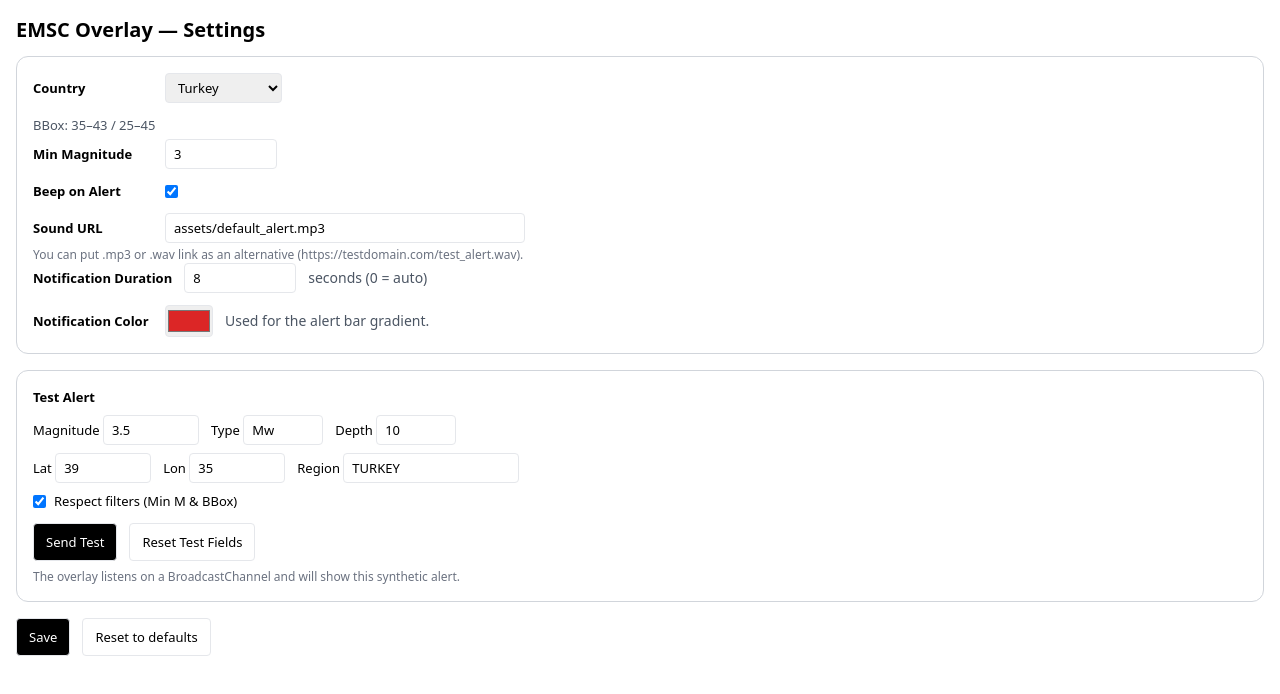
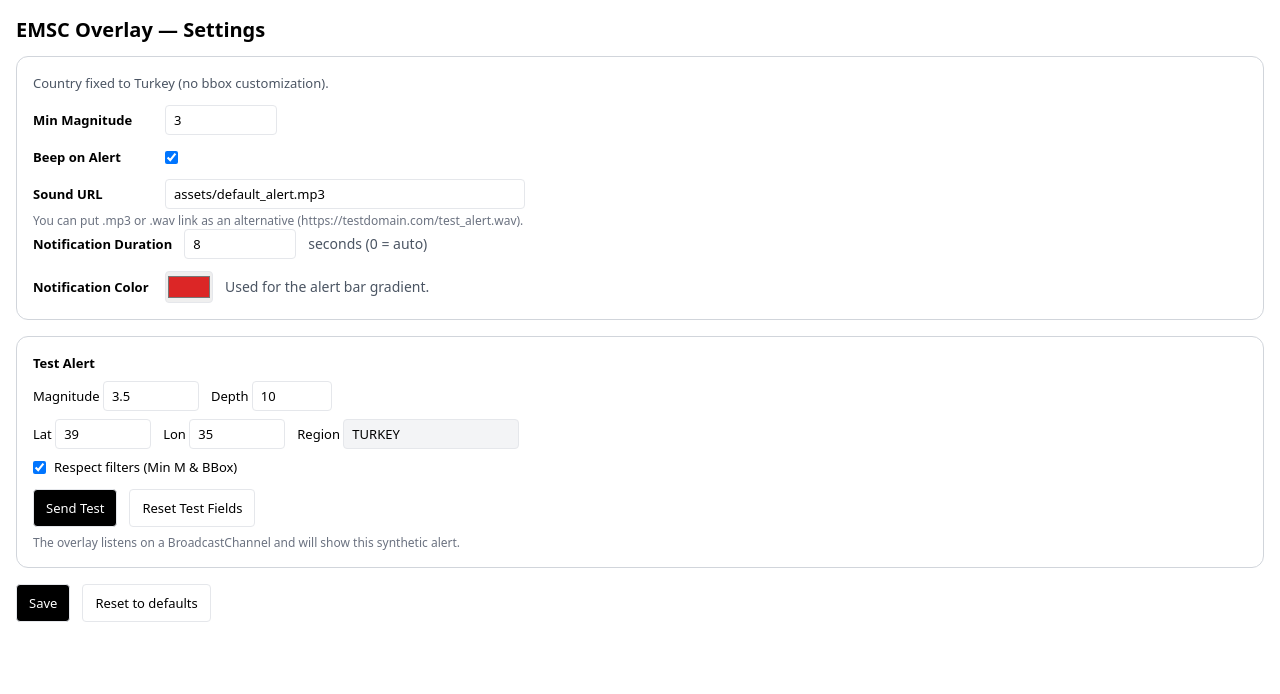
Before and after one commit to anilized/obs-earthquake-overlay, a React (Vite) app: page /#/settings in a window 1280 px wide. Shown: the top 694 px of the page. Built offline with nearby package versions, Linux system fonts and the light colour scheme.

Commit message:
removed unnecessary fields and sound is match with duration.

```diff
--- a/src/lib/config.ts
+++ b/src/lib/config.ts
@@ -1,17 +1,11 @@
-export type Country = 'Turkey' | 'Greece' | 'Italy' | 'Bulgaria' | 'Romania' | 'CustomBBox'
+export type Country = 'Turkey'
 export type BBox = { latMin: number; latMax: number; lonMin: number; lonMax: number }
 
-export const BOXES: Record<Exclude<Country, 'CustomBBox'>, BBox> = {
+export const BOXES: Record<Country, BBox> = {
   Turkey:   { latMin: 35, latMax: 43, lonMin: 25, lonMax: 45 },
-  Greece:   { latMin: 34, latMax: 42, lonMin: 19, lonMax: 29 },
-  Italy:    { latMin: 36, latMax: 47, lonMin: 6,  lonMax: 19 },
-  Bulgaria: { latMin: 41, latMax: 45, lonMin: 22, lonMax: 29 },
-  Romania:  { latMin: 43, latMax: 49, lonMin: 20, lonMax: 30 },
 };
 
 export type Settings = {
-  country: Country;
-  bbox: BBox;
   minMag: number;
   beep: boolean;
   soundUrl: string; // relative (assets/default_alert.mp3) or https://...
@@ -24,8 +18,6 @@ export const CONFIG_KEY = 'emscDockConfigV2';
 export const chan = new BroadcastChannel('emsc-quake');
 
 export const defaultSettings: Settings = {
-  country: 'Turkey',
-  bbox: BOXES.Turkey,
   minMag: 3.0,
   beep: true,
   soundUrl: 'assets/default_alert.mp3',
@@ -37,22 +29,9 @@ export function loadSettings(): Settings {
   try {
     const raw = localStorage.getItem(CONFIG_KEY);
     if (!raw) return defaultSettings;
-    const s = JSON.parse(raw) as Partial<Settings> & { bbox?: Partial<BBox> };
-
-    const country = (s.country ?? defaultSettings.country) as Country;
-    const bbox: BBox =
-      country === 'CustomBBox'
-        ? {
-            latMin: Number(s.bbox?.latMin ?? 35),
-            latMax: Number(s.bbox?.latMax ?? 43),
-            lonMin: Number(s.bbox?.lonMin ?? 25),
-            lonMax: Number(s.bbox?.lonMax ?? 45),
-          }
-        : BOXES[country] ?? BOXES.Turkey;
+    const s = JSON.parse(raw) as any;
 
     return {
-      country,
-      bbox,
       minMag: Number(s.minMag ?? defaultSettings.minMag),
       beep: typeof s.beep === 'boolean' ? s.beep : defaultSettings.beep,
       soundUrl: s.soundUrl ?? defaultSettings.soundUrl,
--- a/src/pages/Overlay.tsx
+++ b/src/pages/Overlay.tsx
@@ -130,6 +130,7 @@ const soundSrc = useMemo(() => {
       a.pause()
       a.currentTime = 0
       a.src = soundSrc
+      a.loop = true
       void a.play().catch(() => {})
     } catch {}
   }, [alert, cfg.beep, soundSrc])
@@ -141,8 +142,19 @@ const soundSrc = useMemo(() => {
     const preferred = Number(cfg.displayDurationSec || 0) * 1000
     const keep = preferred > 0 ? preferred : (m >= 7 ? 12000 : m >= 6 ? 10000 : 8000)
     const t = setTimeout(() => setAlert(null), keep)
-    return () => clearTimeout(t)
+    const stop = setTimeout(() => {
+      const a = audioRef.current
+      if (a) { try { a.loop = false; a.pause() } catch {} }
+    }, keep)
+    return () => { clearTimeout(t); clearTimeout(stop) }
   }, [alert, cfg.displayDurationSec])
+
+  // stop audio when alert disappears (manual/early)
+  useEffect(() => {
+    if (alert) return
+    const a = audioRef.current
+    if (a) { try { a.loop = false; a.pause() } catch {} }
+  }, [alert])
 
   // UI bits
   const m = Number(alert?.mag ?? 0)
@@ -158,8 +170,8 @@ const soundSrc = useMemo(() => {
   const gradFrom = `rgba(${r}, ${g}, ${b}, 0.35)`
   const gradTo = `rgba(${r}, ${g}, ${b}, 0.28)`
   const timeStr = alert?.time ? new Date(alert!.time).toLocaleString() : ''
-  const subtitle = alert ? `M${m.toFixed(1)} ${alert.magtype ?? ''}`.trim() : ''
-  const title = alert ? `${cityLine || (alert.flynn_region ?? 'Türkiye')} • ${alert.depth ?? '?'} km` : ''
+  const subtitle = alert ? `M${m.toFixed(1)} Mw` : ''
+  const title = alert ? `${cityLine || 'TURKEY'} • ${alert.depth ?? '?'} km` : ''
   const coords = alert ? `(${Number(alert.lat).toFixed(2)}, ${Number(alert.lon).toFixed(2)})` : ''
 
   return (
--- a/src/pages/Settings.tsx
+++ b/src/pages/Settings.tsx
@@ -1,9 +1,8 @@
 import React, { useMemo, useState } from 'react'
-import { BOXES, BBox, defaultSettings, loadSettings, saveSettings, chan } from '../lib/config'
+import { BOXES, defaultSettings, loadSettings, saveSettings, chan } from '../lib/config'
 
 type TestForm = {
   mag: number
-  magtype: string
   depth: number
   lat: number
   lon: number
@@ -85,35 +84,30 @@ export default function Settings() {
   const [s, setS] = useState(loadSettings)
   const toast = useToast()
 
-  // Lock default bbox preview to the chosen country (or custom values)
-  const bboxFromCountry = useMemo(() => {
-    return s.country === 'CustomBBox' ? s.bbox : BOXES[s.country] || BOXES.Turkey
-  }, [s.country, s.bbox])
+  // Fixed to Turkey
+  const bboxTurkey = BOXES.Turkey
 
   const update = <K extends keyof typeof s>(k: K, v: (typeof s)[K]) => setS({ ...s, [k]: v })
-  const setBBox = (p: Partial<BBox>) => update('bbox', { ...s.bbox, ...p })
 
   const onSave = () => {
     const payload = {
       ...s,
       minMag: Number(s.minMag) || 0,
-      bbox: s.country === 'CustomBBox' ? s.bbox : (BOXES[s.country] || BOXES.Turkey),
     }
     saveSettings(payload)
     toast.show('success', 'Saved ✓ Settings updated.')
   }
 
   // --- TEST FORM (prefill center of bbox) ---
-  const midLat = (bboxFromCountry.latMin + bboxFromCountry.latMax) / 2
-  const midLon = (bboxFromCountry.lonMin + bboxFromCountry.lonMax) / 2
+  const midLat = (bboxTurkey.latMin + bboxTurkey.latMax) / 2
+  const midLon = (bboxTurkey.lonMin + bboxTurkey.lonMax) / 2
 
   const [test, setTest] = useState<TestForm>({
     mag: Math.max(3, Number(s.minMag) + 0.5),
-    magtype: 'Mw',
     depth: 10,
     lat: Number(midLat.toFixed(2)),
     lon: Number(midLon.toFixed(2)),
-    flynn_region: s.country === 'CustomBBox' ? 'CUSTOM' : (s.country.toUpperCase() as string),
+    flynn_region: 'TURKEY',
     respectFilters: true
   })
 
@@ -126,6 +120,7 @@ export default function Settings() {
         depth: Number(test.depth),
         lat: Number(test.lat),
         lon: Number(test.lon),
+        magtype: 'Mw',
       }
     })
     toast.show('info', 'Test alert sent → Check the Overlay.')
@@ -134,11 +129,10 @@ export default function Settings() {
   const resetTests = () => {
     setTest({
       mag: Math.max(3, Number(s.minMag) + 0.5),
-      magtype: 'Mw',
       depth: 10,
       lat: Number(midLat.toFixed(2)),
       lon: Number(midLon.toFixed(2)),
-      flynn_region: s.country === 'CustomBBox' ? 'CUSTOM' : (s.country.toUpperCase() as string),
+      flynn_region: 'TURKEY',
       respectFilters: true
     })
     toast.show('success', 'Test fields reset.')
@@ -156,31 +150,9 @@ export default function Settings() {
 
       {/* SETTINGS */}
       <section className="border border-gray-300 rounded-xl p-4 mb-4">
-        <div className="flex flex-wrap items-center gap-3 mb-3">
-          <label className="min-w-[120px] font-semibold">Country</label>
-          <select
-            className="px-2 py-1 border rounded"
-            value={s.country}
-            onChange={(e) => update('country', e.target.value as any)}
-          >
-            {Object.keys(BOXES).map(c => <option key={c}>{c}</option>)}
-            <option>CustomBBox</option>
-          </select>
+        <div className="text-gray-600 mb-3">
+          Country fixed to Turkey (no bbox customization).
         </div>
-
-        {s.country === 'CustomBBox' ? (
-          <div className="flex flex-wrap items-center gap-3 mb-2">
-            <label className="min-w-[120px] font-semibold">Custom BBox</label>
-            <div>latMin <input className="w-24 px-2 py-1 border rounded" type="number" step="0.1" value={s.bbox.latMin} onChange={(e)=>setBBox({latMin:Number(e.target.value)})} /></div>
-            <div>latMax <input className="w-24 px-2 py-1 border rounded" type="number" step="0.1" value={s.bbox.latMax} onChange={(e)=>setBBox({latMax:Number(e.target.value)})} /></div>
-            <div>lonMin <input className="w-24 px-2 py-1 border rounded" type="number" step="0.1" value={s.bbox.lonMin} onChange={(e)=>setBBox({lonMin:Number(e.target.value)})} /></div>
-            <div>lonMax <input className="w-24 px-2 py-1 border rounded" type="number" step="0.1" value={s.bbox.lonMax} onChange={(e)=>setBBox({lonMax:Number(e.target.value)})} /></div>
-          </div>
-        ) : (
-          <div className="text-gray-600 mb-1">
-            BBox: {bboxFromCountry.latMin}–{bboxFromCountry.latMax} / {bboxFromCountry.lonMin}–{bboxFromCountry.lonMax}
-          </div>
-        )}
 
         <div className="flex flex-wrap items-center gap-3 mb-3">
           <label className="min-w-[120px] font-semibold">Min Magnitude</label>
@@ -252,14 +224,13 @@ export default function Settings() {
 
         <div className="flex flex-wrap items-center gap-3 mb-2">
           <div>Magnitude <input className="w-24 px-2 py-1 border rounded" type="number" step="0.1" value={test.mag} onChange={e=>setTest(t=>({...t, mag:Number(e.target.value)}))} /></div>
-          <div>Type <input className="w-20 px-2 py-1 border rounded" value={test.magtype} onChange={e=>setTest(t=>({...t, magtype:e.target.value}))} /></div>
           <div>Depth <input className="w-20 px-2 py-1 border rounded" type="number" step="1" value={test.depth} onChange={e=>setTest(t=>({...t, depth:Number(e.target.value)}))} /></div>
         </div>
 
         <div className="flex flex-wrap items-center gap-3 mb-2">
           <div>Lat <input className="w-24 px-2 py-1 border rounded" type="number" step="0.01" value={test.lat} onChange={e=>setTest(t=>({...t, lat:Number(e.target.value)}))} /></div>
           <div>Lon <input className="w-24 px-2 py-1 border rounded" type="number" step="0.01" value={test.lon} onChange={e=>setTest(t=>({...t, lon:Number(e.target.value)}))} /></div>
-          <div>Region <input className="w-44 px-2 py-1 border rounded" value={test.flynn_region} onChange={e=>setTest(t=>({...t, flynn_region:e.target.value}))} /></div>
+          <div>Region <input className="w-44 px-2 py-1 border rounded bg-gray-100" value={test.flynn_region} readOnly /></div>
         </div>
 
         <label className="inline-flex items-center gap-2 mb-3">
```
